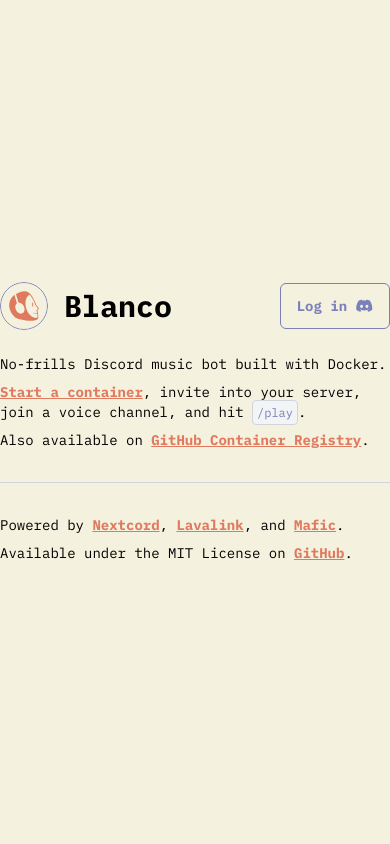
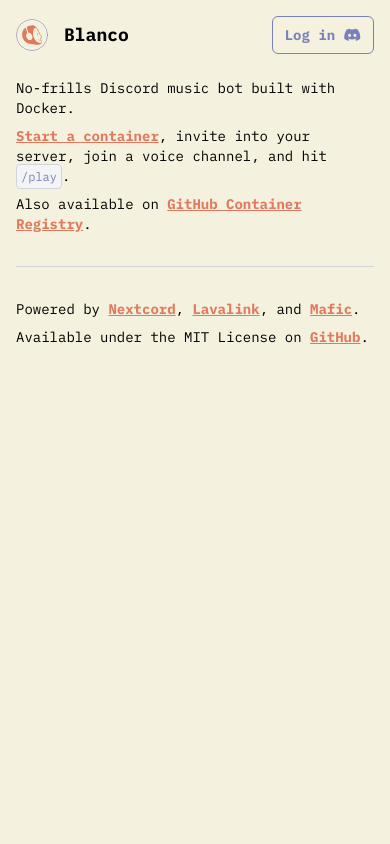
Before and after one commit to deckardsworkspace/blanco-bot, a Python web app: template server/templates/homepage.html in a window 390 px wide. Run offline with Jinja, Linux system fonts and the light colour scheme; the template is opened without the code that fills it, so the values that code supplies are empty; style sheets or scripts are compiled from the project's sources; some libraries are stand-ins or nearby versions.

Commit message:
homepage: Fix layout on mobile

```diff
--- a/server/templates/homepage.html
+++ b/server/templates/homepage.html
@@ -2,20 +2,20 @@
 {% block title %} | Home{% endblock %}
 
 {% block body %}
-<div id="app" class="flex w-screen h-screen items-center justify-center">
-    <main class="w-full max-w-[480px]">
+<div id="app" class="m-4 md:w-screen md:h-screen md:flex md:items-center md:justify-center">
+    <main class="w-full md:max-w-[480px]">
         <!-- Bot name -->
         <div class="flex w-full items-center justify-between">
             <div id="logo" class="flex items-center justify-start">
                 <img src="/static/images/logo.svg"
                     alt="Blanco bot logo"
-                    class="w-12 h-12 mr-4 rounded-full"
+                    class="w-8 h-8 md:w-12 md:h-12 mr-4 rounded-full"
                 >
-                <h1 class="text-3xl font-mono font-bold">Blanco</h1>
+                <h1 class="text-lg sm:text-xl md:text-3xl font-mono font-bold">Blanco</h1>
             </div>
             <a href="/login" id="login"
-                class="text-sm text-blue font-bold no-underline
-                    px-4 py-3 border border-blue rounded-md
+                class="text-sm text-blue font-bold no-underline transition-all
+                    px-3 py-2 md:px-4 md:py-3 border border-blue rounded-md
                     hover:border-r-4 hover:border-b-4 active:border-r-2 active:border-b-2"
             >
                 Log in
@@ -28,7 +28,7 @@
             <p>No-frills Discord music bot built with Docker.</p>
             <p class="my-2">
                 <a href="https://github.com/jareddantis-bots/blanco-bot#deployment">Start a container</a>,
-                invite into your server,<br>join a voice channel, and hit <code>/play</code>.
+                invite into your server, <br class="hidden md:inline">join a voice channel, and hit <code>/play</code>.
             </p>
             <p>
                 Also available on
```
